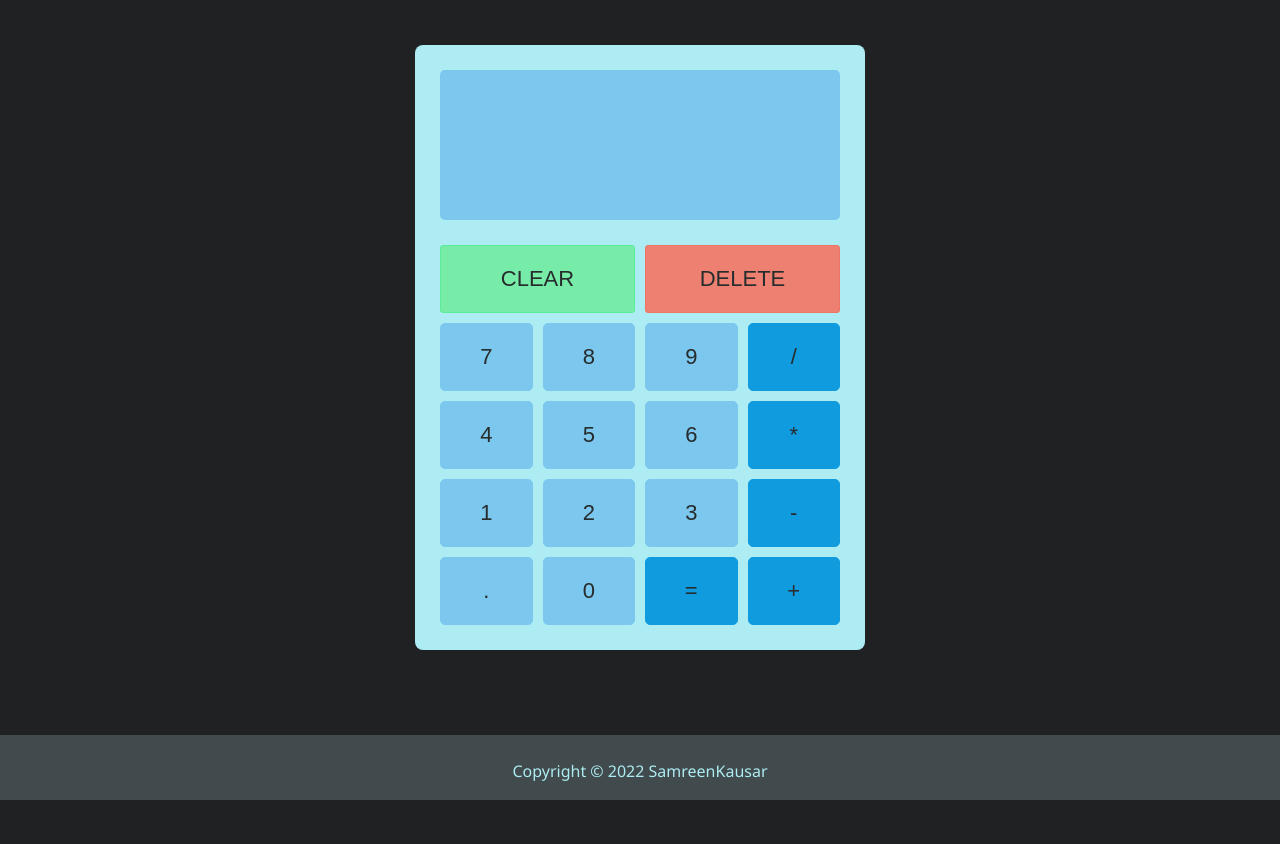
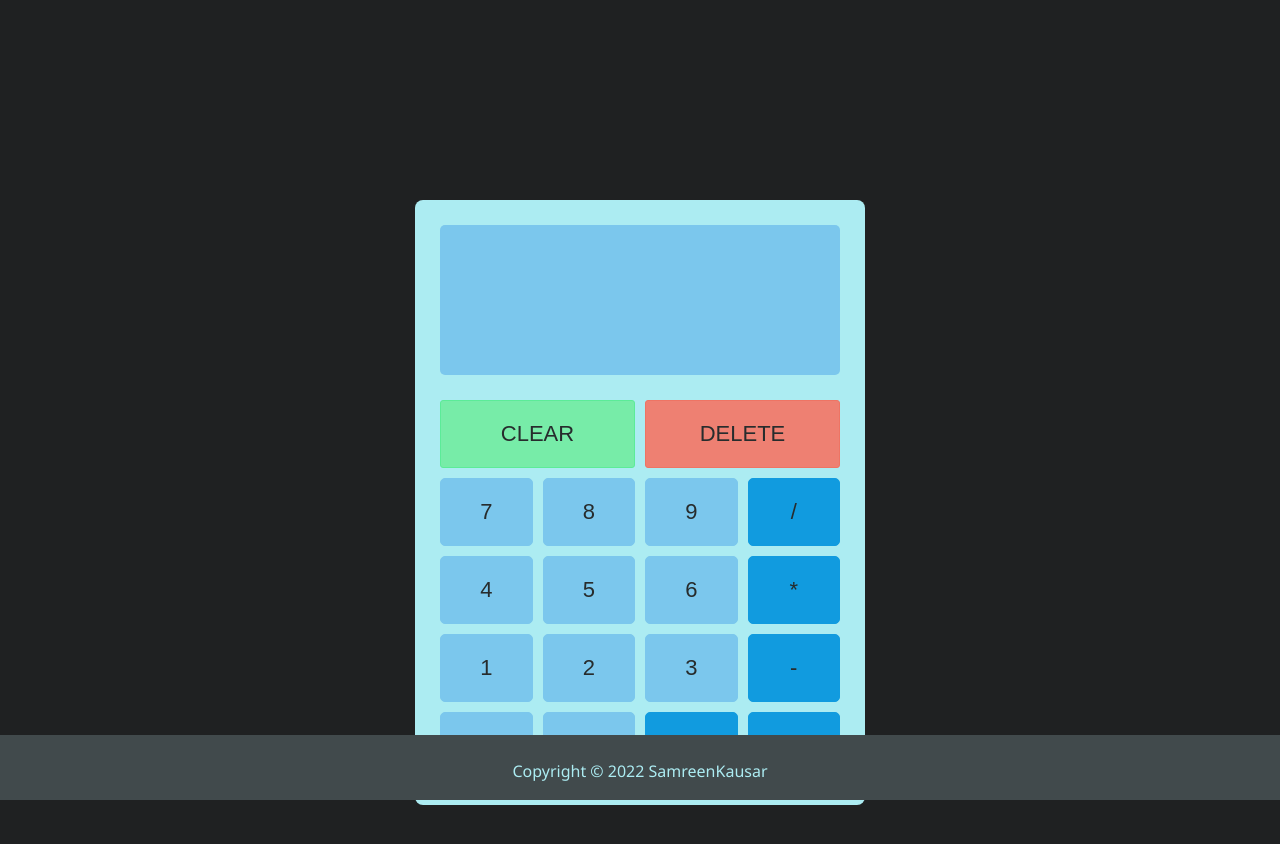
Before and after one commit to SamreenKausar/calculator, a plain HTML site: page index.html in a window 1280 px wide. Before the commit the page ends 800 px from the top, so only its background shows below. Drawn offline with Linux system fonts and the light colour scheme.

Commit message:
Added height to container

```diff
--- a/css/style.css
+++ b/css/style.css
@@ -8,13 +8,17 @@ body{
     font-family: 'Segoe UI', Tahoma, Geneva, Verdana, sans-serif;
 
 }
+.container{
+    height: 100vh;
+}
 
 .calculator {
     background-color: rgb(172, 236, 242);
     width: 450px;
-    margin: 45px auto;
+    margin: 200px auto;
     padding: 25px;
     border-radius: 8px;
+
 
 }
 .display {
```
